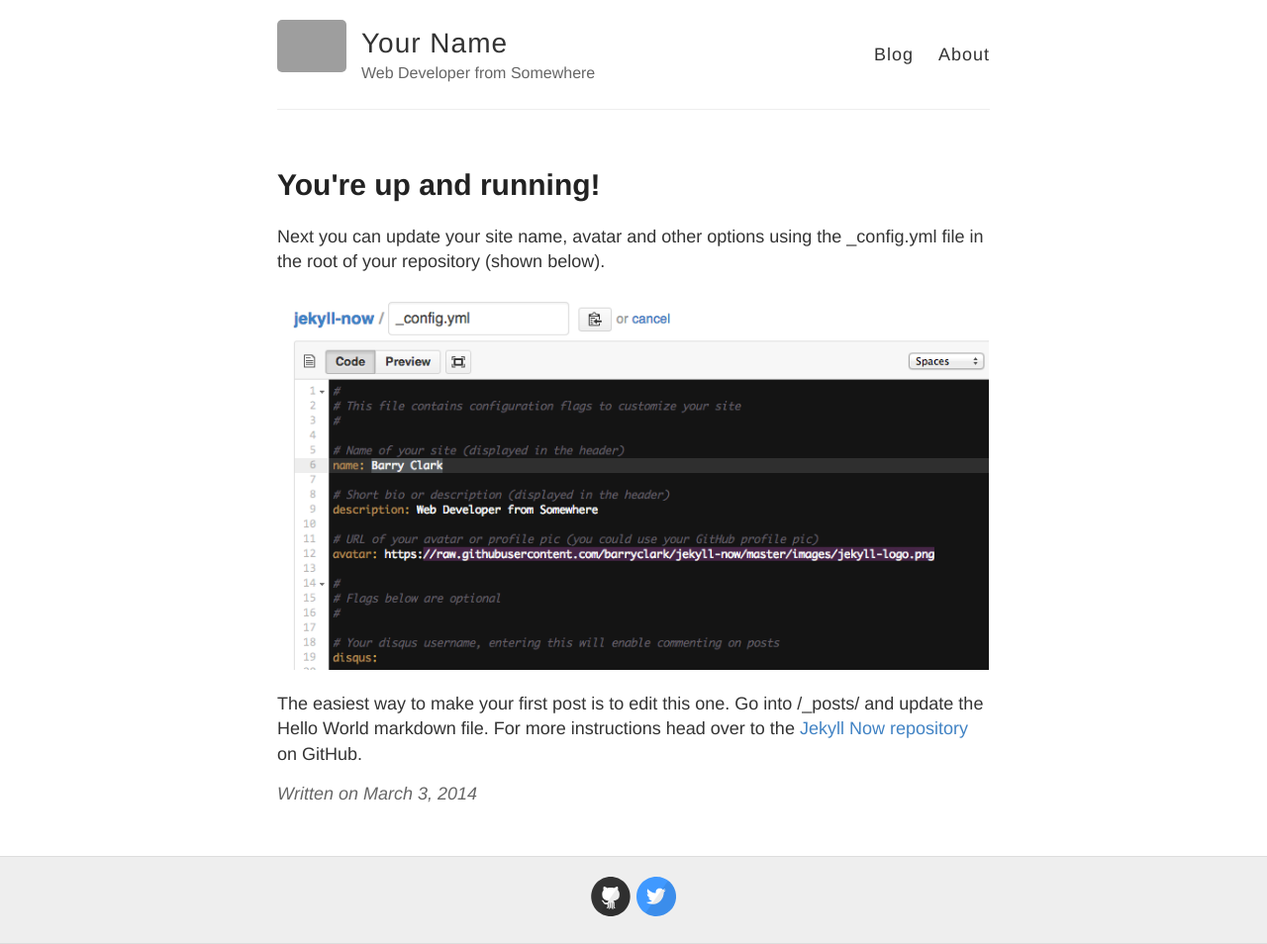
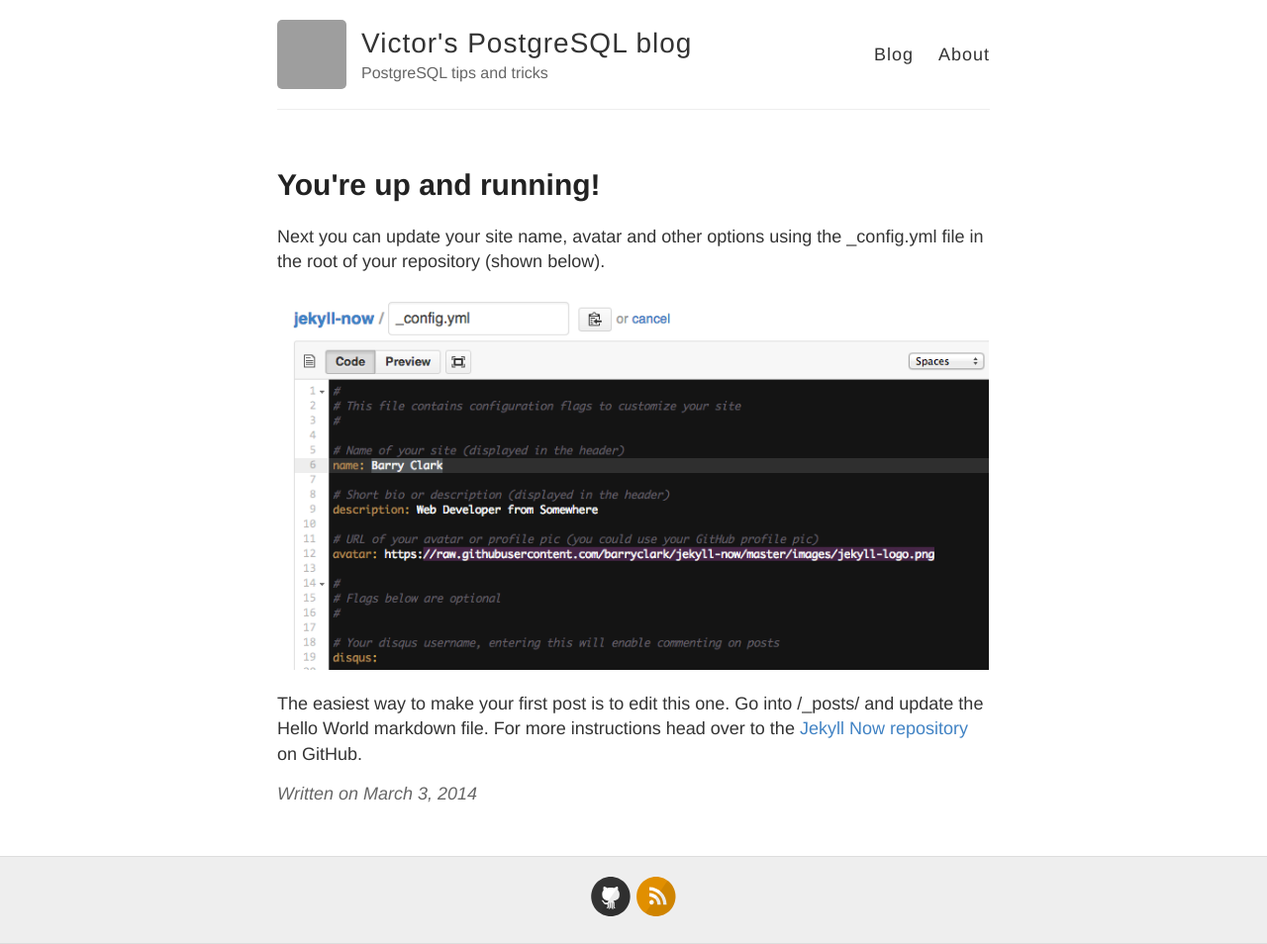
Before and after one commit to Nastradamus/nastradamus.github.io, a Jekyll site: the page built from _posts/2014-3-3-Hello-World.md, in a window 1280 px wide. Shown: the whole page at 99% size. Built offline with Jekyll 4.4.1, drawn with Linux system fonts in a browser that asks for light colours; grey boxes are pictures that could not be loaded.

Commit message:
try jekyll-now

```diff
--- a/_config.yml
+++ b/_config.yml
@@ -3,13 +3,13 @@
 #
 
 # Name of your site (displayed in the header)
-name: Your Name
+name: Victor's PostgreSQL blog
 
 # Short bio or description (displayed in the header)
-description: Web Developer from Somewhere
+description: PostgreSQL tips and tricks
 
 # URL of your avatar or profile pic (you could use your GitHub profile pic)
-avatar: https://raw.githubusercontent.com/barryclark/jekyll-now/master/images/jekyll-logo.png
+avatar: https://avatars3.githubusercontent.com/u/1119739?s=460&v=4
 
 #
 # Flags below are optional
@@ -21,12 +21,12 @@ footer-links:
   email:
   facebook:
   flickr:
-  github: barryclark/jekyll-now
+  github: Nastradamus
   instagram:
   linkedin:
   pinterest:
-  rss: # just type anything here for a working RSS icon
-  twitter: jekyllrb
+  rss: rss-feed
+  twitter:
   stackoverflow: # your stackoverflow profile, e.g. "users/50476/bart-kiers"
   youtube: # channel/<your_long_string> or user/<user-name>
   googleplus: # anything in your profile username that comes after plus.google.com/
@@ -41,7 +41,7 @@ google_analytics:
 
 # Your website URL (e.g. http://barryclark.github.io or http://www.barryclark.co)
 # Used for Sitemap.xml and your RSS feed
-url:
+url: http://vitya.top
 
 # If you're hosting your site at a Project repository on GitHub pages
 # (http://yourusername.github.io/repository-name)
```
